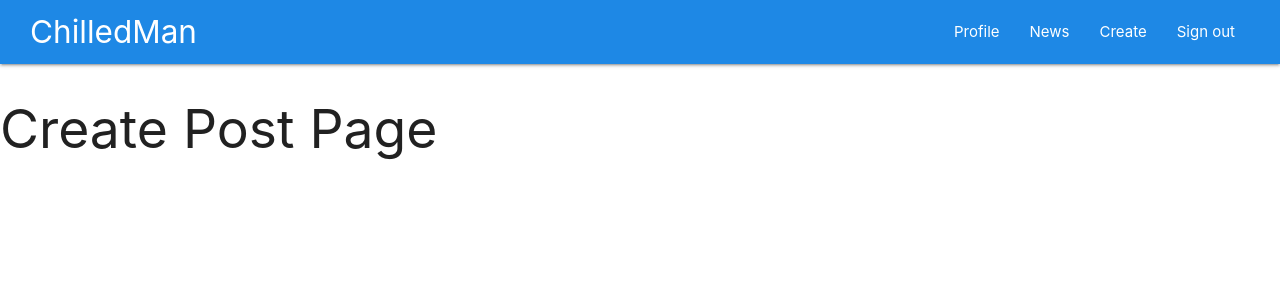
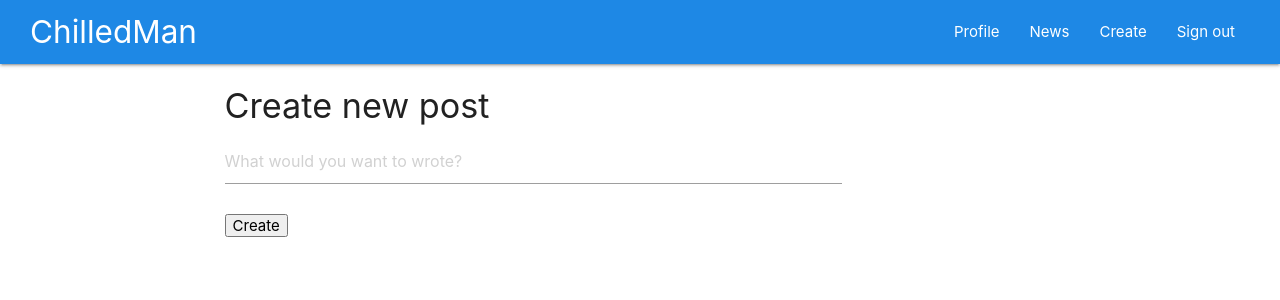
Before and after one commit to oleg221201/ChilledMan-frontend, a React (Create React App) app: page /create in a window 1280 px wide. Shown: the top 300 px of the page. Built offline with nearby package versions, Linux system fonts and the light colour scheme; sample sign-in values are in the browser's storage.

Commit message:
add profile and createPost pages + update DetailPostPage

```diff
--- a/package.json
+++ b/package.json
@@ -25,7 +25,7 @@
       "react-app/jest"
     ]
   },
-  "proxy": "http://localhost:5000/",
+  "proxy": "http://localhost:4000/",
   "browserslist": {
     "production": [
       ">0.2%",
--- /dev/null
+++ b/src/components/Profile/Post.js
@@ -0,0 +1,49 @@
+import React, {useCallback, useContext, useEffect, useState} from 'react'
+import {Link} from "react-router-dom";
+import {AuthContext} from "../../context/AuthContext";
+import {useHttp} from "../../hooks/http.hook";
+
+
+export const Post = ({data}) => {
+
+    const [post, setPost] = useState(null)
+    const {token} = useContext(AuthContext)
+    const {request, loading} = useHttp()
+
+    const getPostData = useCallback(async () => {
+        const postData = await request(`/api/post/${data}`, 'GET', null, {
+            Authorization: `Bearer ${token}`
+        })
+        setPost(postData.post)
+    }, [request, token, data])
+
+    useEffect(() => {
+        getPostData()
+    },[getPostData])
+
+    if (loading) return (<div>loading...</div>)
+    if (!post) return (<></>)
+
+    const postDelete = async () => {
+        await request(`/api/post/${data}`, 'DELETE', null, {
+            Authorization: `Bearer ${token}`
+        })
+        window.location.reload(false)
+    }
+
+    return (
+        <div>
+            <p>{post.text}</p>
+            <div style={{display: "inline-block", marginRight: 10}}>
+                <Link to={`/detail/${data}`}>More...</Link>
+            </div>
+            <div style={{display: "inline-block"}}>
+                <button
+                    style={{backgroundColor: "red", border: 0, color: "white"}}
+                    disabled={loading}
+                    onClick={postDelete}
+                >Delete</button>
+            </div>
+        </div>
+    )
+}
--- a/src/pages/CreatePostPage.js
+++ b/src/pages/CreatePostPage.js
@@ -1,11 +1,49 @@
-import React from 'react'
+import React, {useContext, useState} from 'react'
+import {AuthContext} from "../context/AuthContext";
+import {useHttp} from "../hooks/http.hook";
+import {useMessage} from "../hooks/message.hook";
+
 
 export const CreatePostPage = () => {
+    const [text, setText] = useState({text: ""})
+    const {token} = useContext(AuthContext)
+    const {request, loading} = useHttp()
+    const message = useMessage()
+
+    const chandeHandler = event => {
+        setText({...text, [event.target.name]: event.target.value})
+    }
+    const create = async () => {
+        try {
+            console.log(text)
+            const res = await request('/api/post', 'POST', text, {
+                Authorization: `Bearer ${token}`
+            })
+            message(res.message)
+            document.getElementById("textarea").value = ""
+            setText({text: ""})
+        } catch (err) {}
+    }
+
     return (
-        <div>
-            <h2>
-                Create Post Page
-            </h2>
+        <div className='row'>
+            <div className='col s6 offset-s2'>
+                <h4>Create new post</h4>
+                <div className="input-field">
+                    <textarea
+                        id="textarea"
+                        className="materialize-textarea"
+                        placeholder="What would you want to wrote?"
+                        name="text"
+                        cols="15"
+                        onChange={chandeHandler}
+                    />
+                </div>
+                <button
+                    disabled={loading}
+                    onClick={create}
+                >Create</button>
+            </div>
         </div>
     )
 }
--- a/src/pages/DetailPostPage.js
+++ b/src/pages/DetailPostPage.js
@@ -34,7 +34,7 @@ export const DetailPostPage = () => {
     if (loading || !post || !user) return (<div>loading...</div>)
 
     return (
-        <div>
+        <div className="container">
             <h4>
                 Detail Post Page
             </h4>
--- a/src/pages/NewsPage.js
+++ b/src/pages/NewsPage.js
@@ -20,8 +20,7 @@ export const NewsPage = () => {
     },[getNewsData])
 
     if (loading) return (<div>loading...</div>)
-
-    if (!news) return (<div>Friends that you followed has no posts</div>)
+    if (!news || news.length === 0) return (<div>Friends that you followed has no posts</div>)
 
     return (
         <div>
--- a/src/pages/ProfilePage.js
+++ b/src/pages/ProfilePage.js
@@ -1,9 +1,41 @@
-import React from 'react'
+import React, {useCallback, useContext, useEffect, useState} from 'react'
+import {AuthContext} from "../context/AuthContext";
+import {useHttp} from "../hooks/http.hook";
+import {Post} from "../components/Profile/Post";
 
 export const ProfilePage = () => {
+
+    const [userData, setUserData] = useState(null)
+    const {token} = useContext(AuthContext)
+    const {request, loading} = useHttp()
+
+    const getUserData = useCallback( async () => {
+        const data = await request('/api/profile', 'GET', null, {
+            Authorization: `Bearer ${token}`
+        })
+        setUserData(data.user)
+    }, [request, token])
+
+    useEffect(() => {
+        getUserData()
+    }, [getUserData])
+
+    if (loading) return (<div>loading...</div>)
+    if (!userData) return (<></>)
+
     return(
-        <div>
-            <h2>Profile Page</h2>
+        <div className='row'>
+            <div className="col s1 offset-s1">
+                <h3>{userData.username}</h3>
+                <h5>Friends: {userData.friends.length}</h5>
+                <h5>My posts:</h5>
+                <div>
+                    {userData.posts.reverse().map((postId) => {
+                        return (<Post data={postId}/>)
+                    })}
+                </div>
+            </div>
         </div>
+
     )
 }
```
